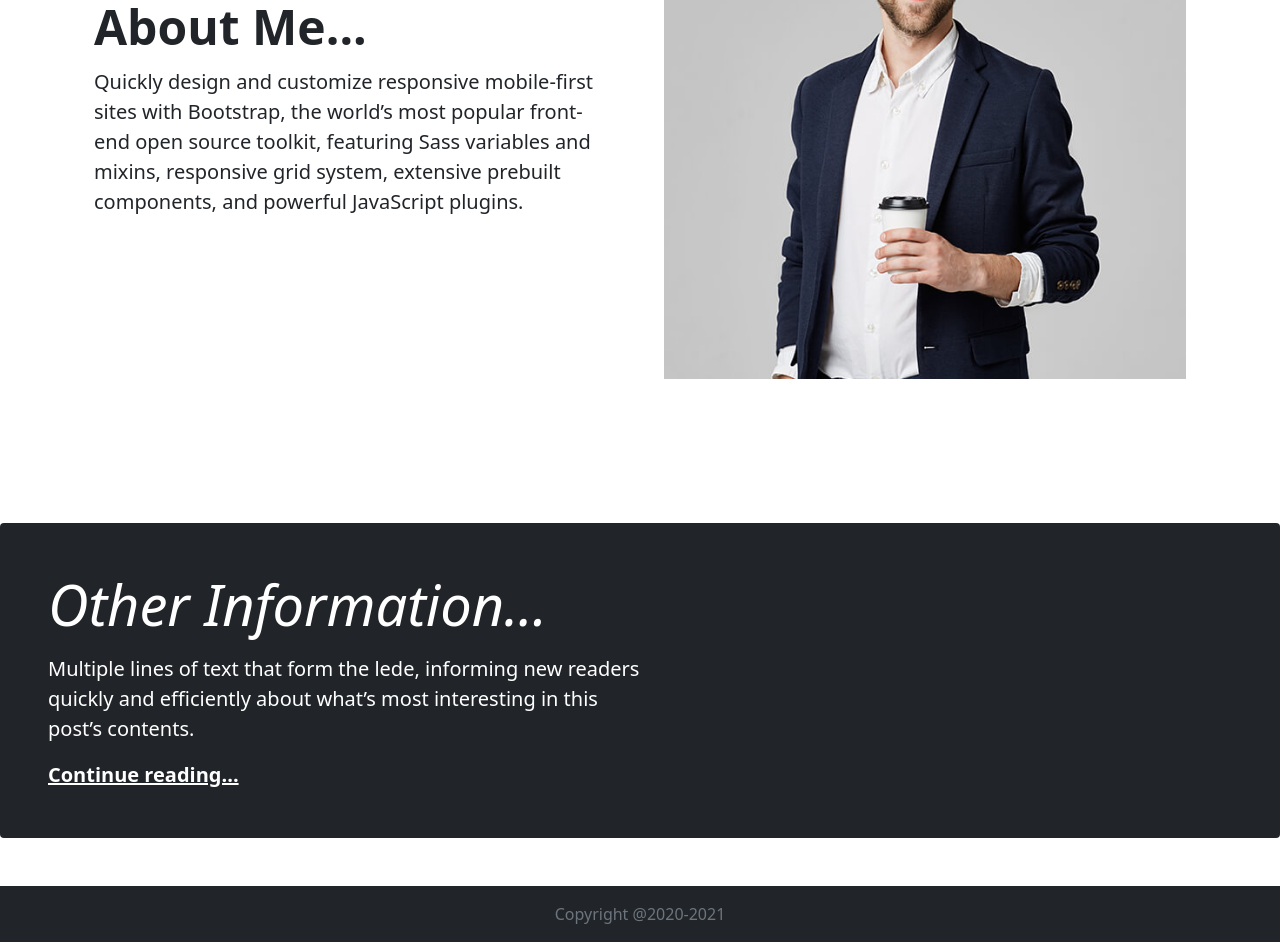
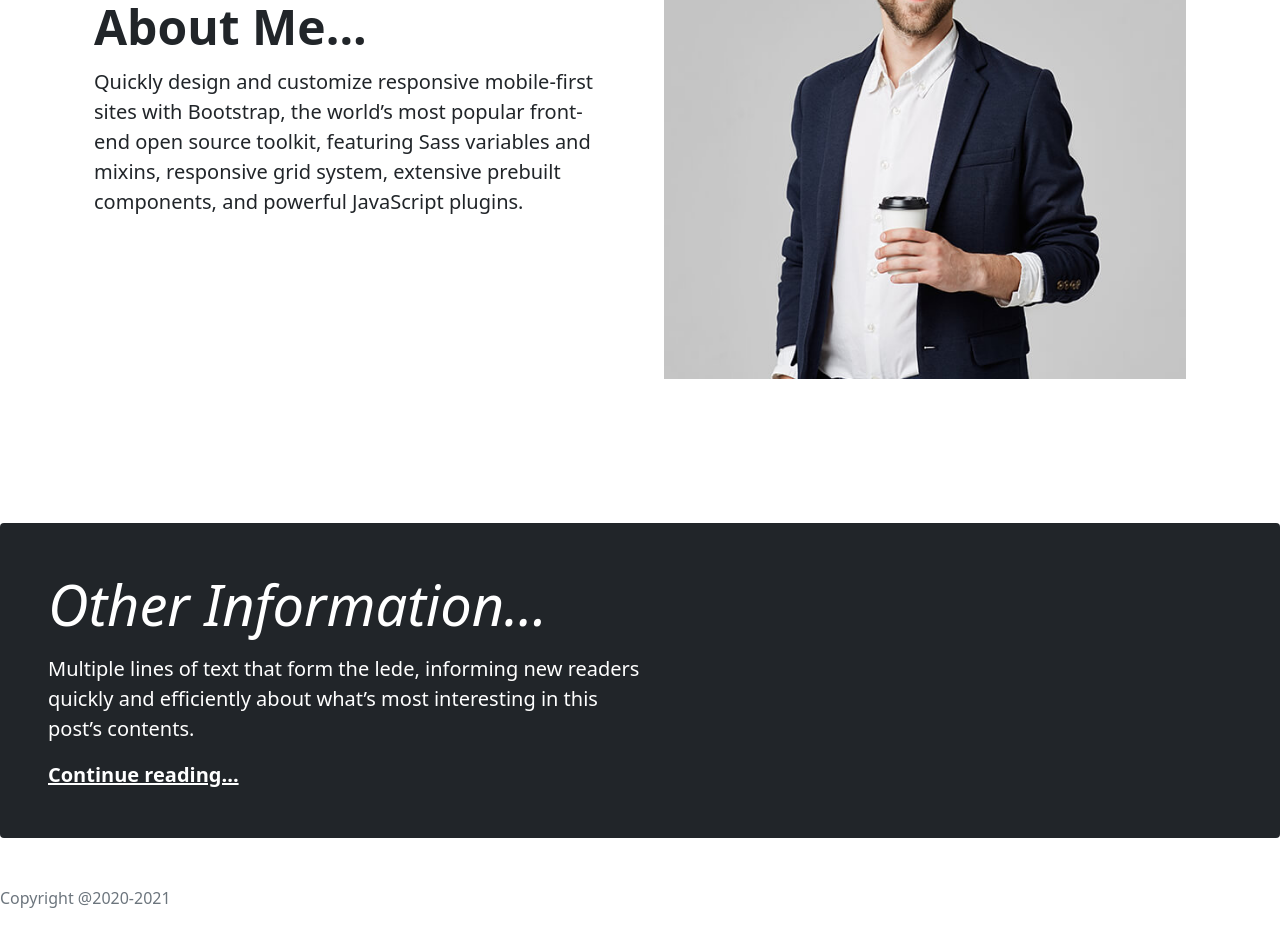
Before and after one commit to rjcode01/rJCoder, a plain HTML site: page about.html in a window 1280 px wide. Shown: the part 295-1237 px from the top of the page. After the commit the page ends 1205 px from the top, so only its background shows below. Drawn offline with nearby package versions, Linux system fonts and the light colour scheme.

Commit message:
Update about.html

```diff
--- a/about.html
+++ b/about.html
@@ -50,7 +50,7 @@
                     </li>
 
                 </ul>
-                <form class="d-flex">
+                <form id="sbox" class="d-flex">
                     <input class="form-control me-2" type="search" placeholder="Search" aria-label="Search">
                     <button class="btn btn-primary" type="submit">Search</button>
                 </form>
@@ -166,8 +166,8 @@
 
 
 
-    <footer class="footer mt-auto py-3 bg-dark">
-        <div class="container d-flex justify-content-sm-center">
+  <footer class="footer">
+        <div class="fcontainer">
             <span class="text-muted">Copyright @2020-2021</span>
         </div>
     </footer>
```
